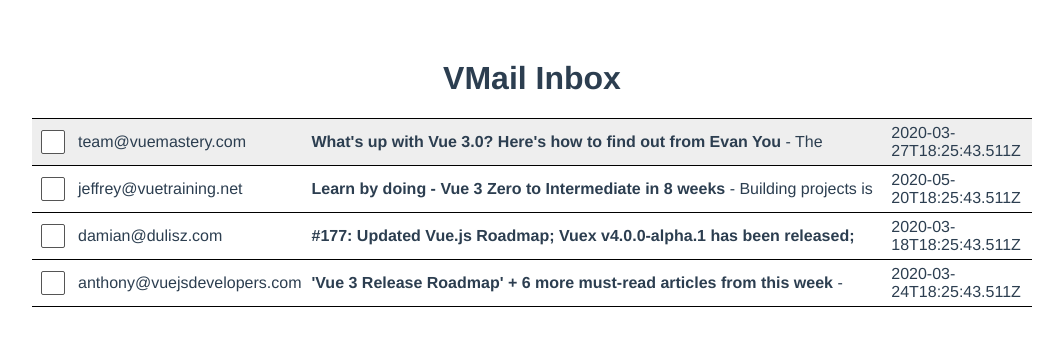
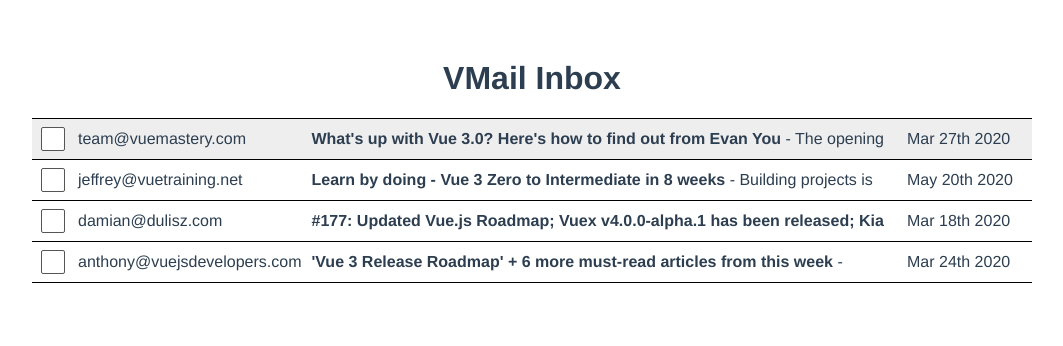
Before and after one commit to jaykiim/vue3-gmail-clone, a Vue app: page / in a window 1280 px wide. Shown: the top 346 px of the page, without its empty margins (108-1171 px from the left). Built offline with nearby package versions, Linux system fonts and the light colour scheme.

Commit message:
날짜 포맷 변경 (date-fns)

```diff
--- a/src/App.vue
+++ b/src/App.vue
@@ -17,17 +17,20 @@
             - {{ email.body }}
           </p>
         </td>
-        <td>{{ email.sentAt }}</td>
+        <td class="date">{{ format(new Date(email.sentAt), "MMM do yyyy") }}</td>
       </tr>
     </tbody>
   </table>
 </template>
 
 <script>
+import { format } from "date-fns";
+
 export default {
   name: "App",
   data() {
     return {
+      format,
       emails: [
         {
           id: 1,
```
